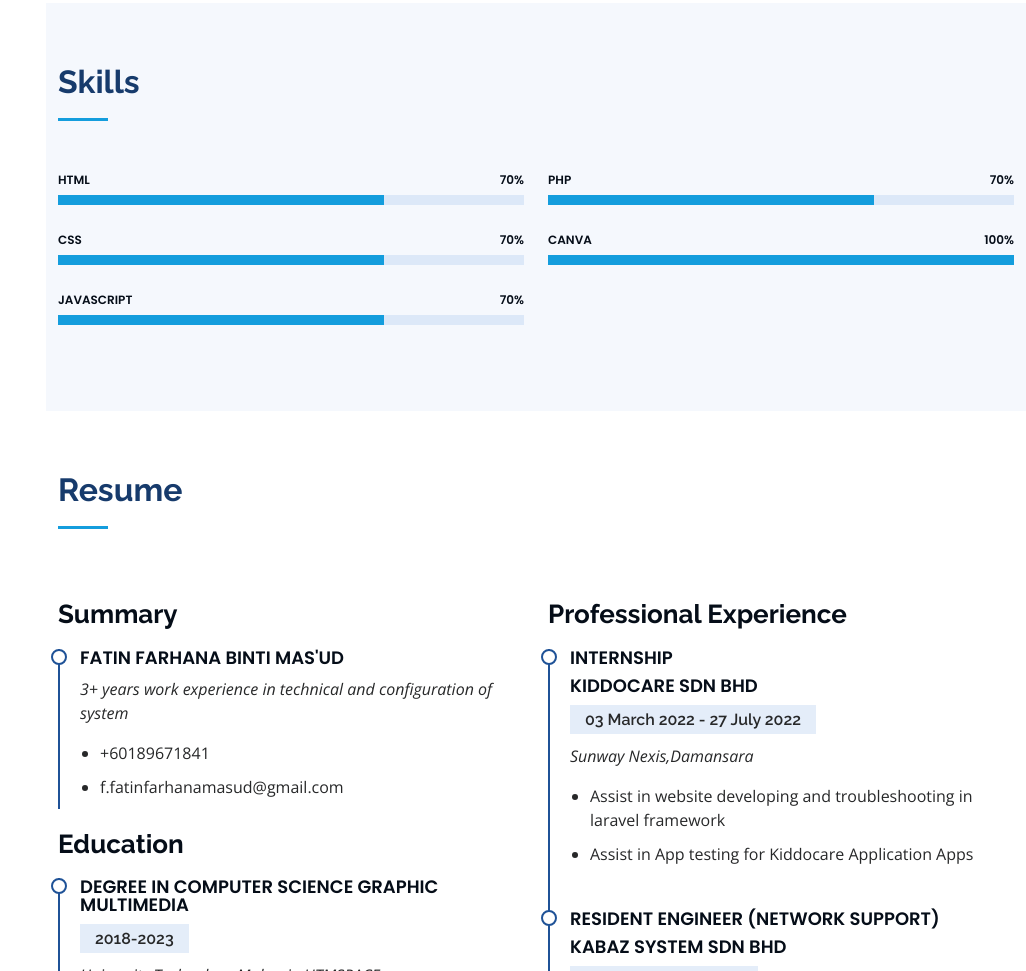
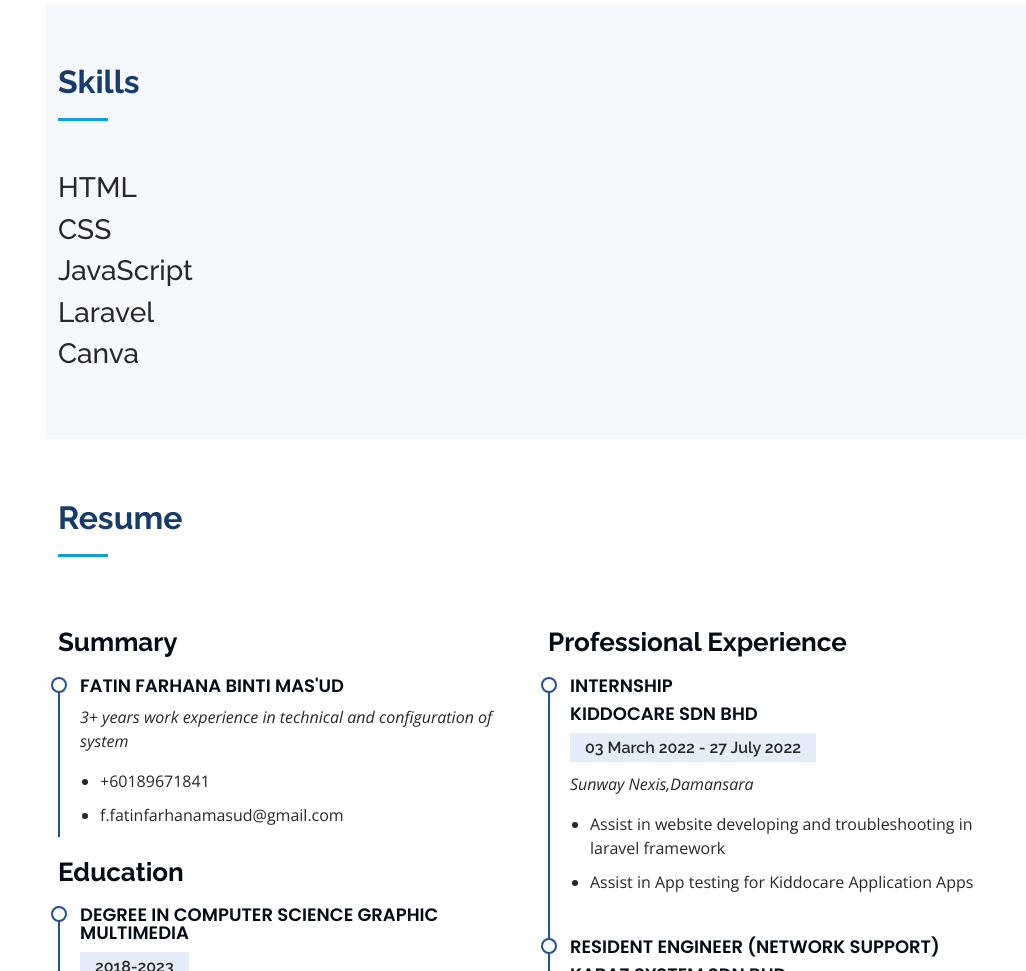
Before and after one commit to ffarhana/webresume, a plain HTML site: page index.html in a window 1280 px wide. Shown: the part 1373-2344 px from the top of the page, without its empty margins (254-1280 px from the left). Drawn offline with nearby package versions, Linux system fonts and the light colour scheme.

Commit message:
removeskillbar

```diff
--- a/index.html
+++ b/index.html
@@ -188,55 +188,24 @@
 
         <div class="row skills-content">
 
-          <div class="col-lg-6" data-aos="fade-up">
-
-            <div class="progress">
-              <span class="skill">HTML <i class="val">70%</i></span>
-              <div class="progress-bar-wrap">
-                <div class="progress-bar" role="progressbar" aria-valuenow="70" aria-valuemin="0" aria-valuemax="100"></div>
-              </div>
-            </div>
-
-            <div class="progress">
-              <span class="skill">CSS <i class="val">70%</i></span>
-              <div class="progress-bar-wrap">
-                <div class="progress-bar" role="progressbar" aria-valuenow="70" aria-valuemin="0" aria-valuemax="100"></div>
-              </div>
-            </div>
-
-            <div class="progress">
-              <span class="skill">JavaScript <i class="val">70%</i></span>
-              <div class="progress-bar-wrap">
-                <div class="progress-bar" role="progressbar" aria-valuenow="70" aria-valuemin="0" aria-valuemax="100"></div>
-              </div>
+          <div class="row">
+            <div class="col-lg-6" data-aos="fade-up">
+              <h3 class="skill-title">HTML</h3>
+              <h3 class="skill-title">CSS</h3>
+              <h3 class="skill-title">JavaScript</h3>
             </div>
 
           </div>
 
-          <div class="col-lg-6" data-aos="fade-up" data-aos-delay="100">
+          <div class="row">
+            <div class="col-lg-6" data-aos="fade-up">
+              <h3 class="skill-title">Laravel</h3>
+              <h3 class="skill-title">Canva</h3>
 
-            <div class="progress">
-              <span class="skill">PHP <i class="val">70%</i></span>
-              <div class="progress-bar-wrap">
-                <div class="progress-bar" role="progressbar" aria-valuenow="70" aria-valuemin="0" aria-valuemax="100"></div>
-              </div>
-            </div>
-
-            <!-- <div class="progress">
-              <span class="skill">WordPress/CMS <i class="val">90%</i></span>
-              <div class="progress-bar-wrap">
-                <div class="progress-bar" role="progressbar" aria-valuenow="90" aria-valuemin="0" aria-valuemax="100"></div>
-              </div>
-            </div> -->
-
-            <div class="progress">
-              <span class="skill">Canva <i class="val">100%</i></span>
-              <div class="progress-bar-wrap">
-                <div class="progress-bar" role="progressbar" aria-valuenow="100" aria-valuemin="0" aria-valuemax="100"></div>
-              </div>
             </div>
 
           </div>
+
 
         </div>
 
```
